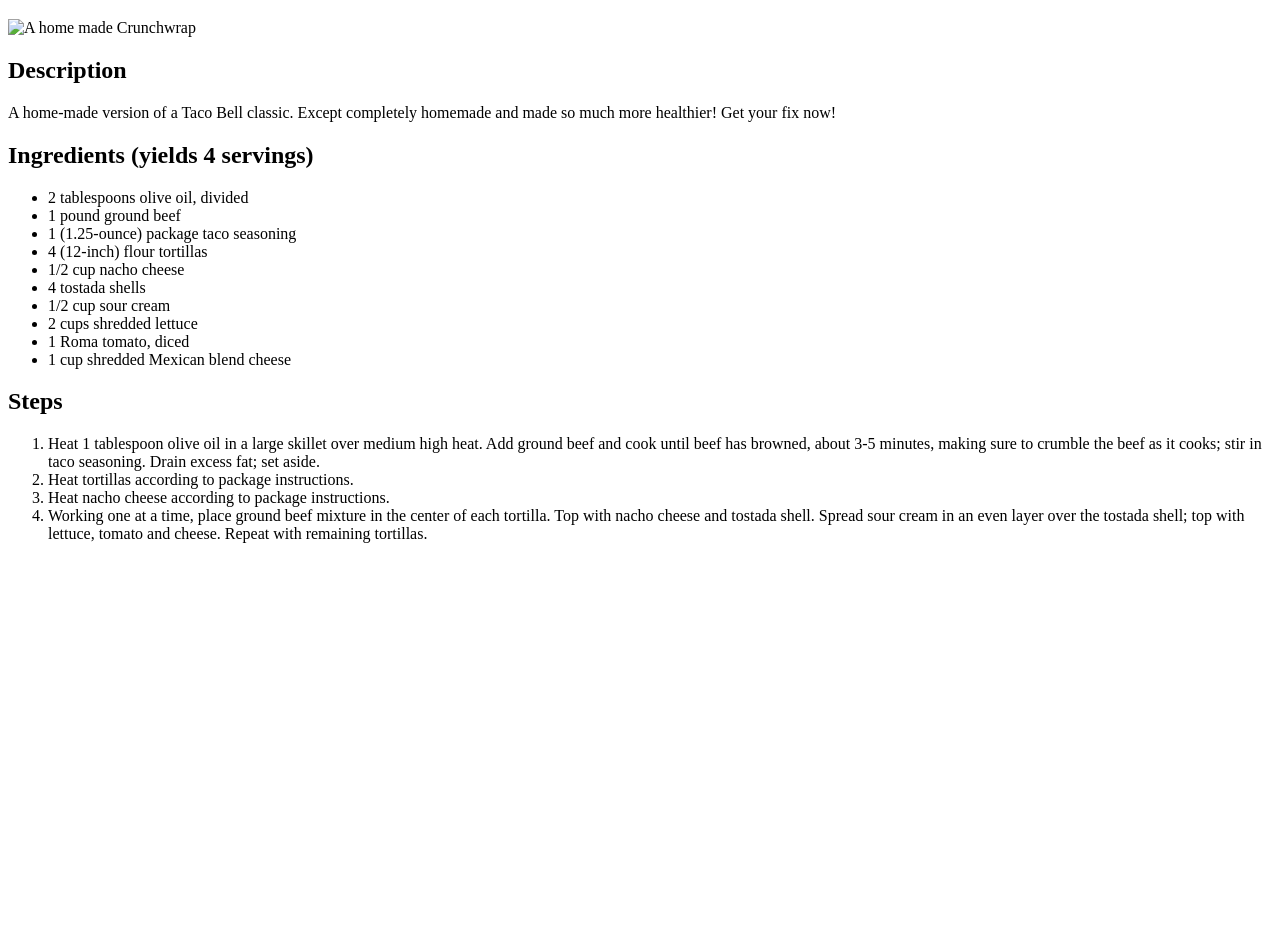
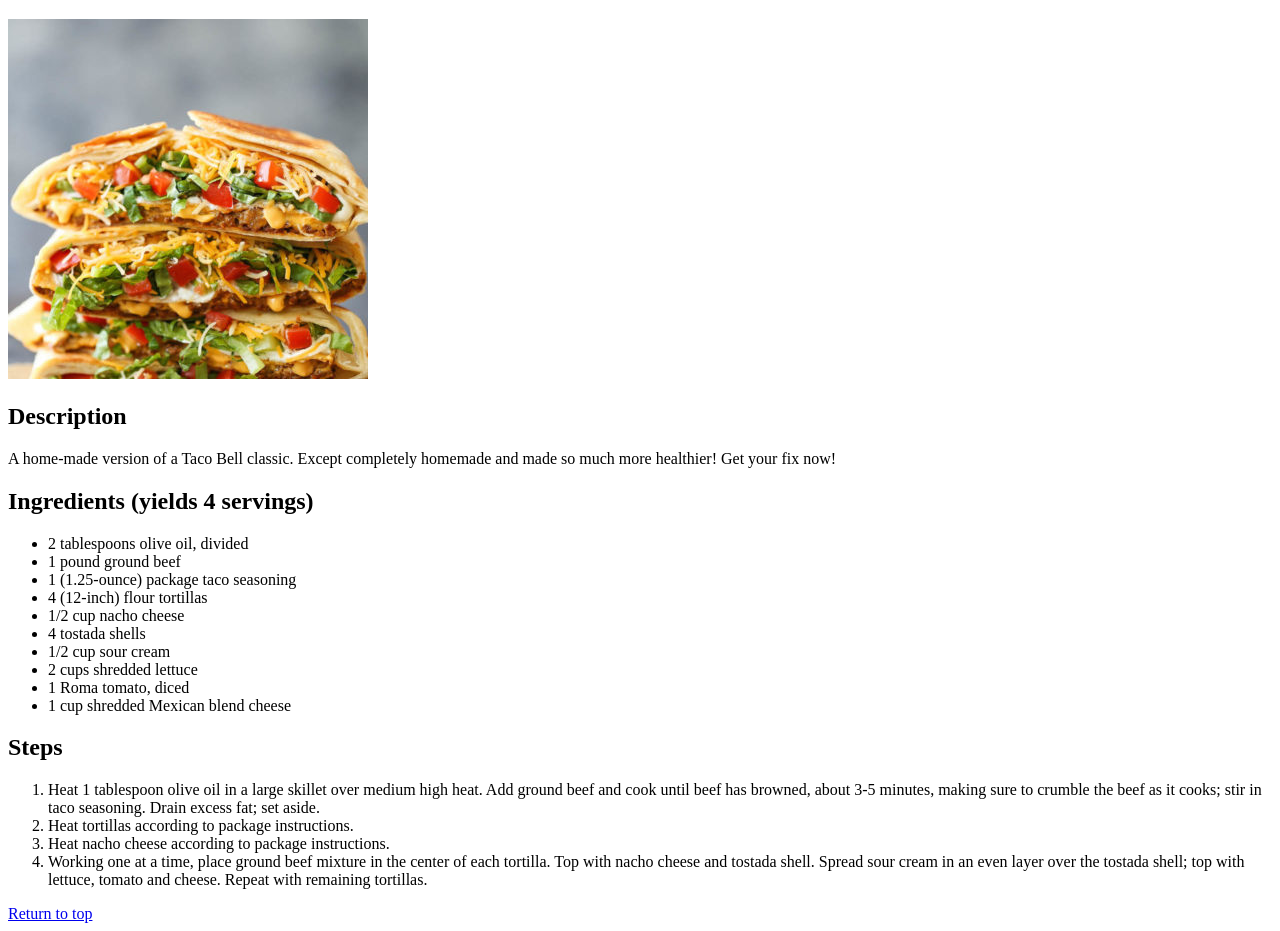
Before and after one commit to mattrose570/odin-recipes, a plain HTML site: page recipes/cw.html in a window 1280 px wide. Shown: the part 61-992 px from the top of the page. Before the commit the page ends 800 px from the top, so only its background shows below. Drawn offline with Linux system fonts and the light colour scheme.

Commit message:
added return to top at the bottom of pages

```diff
--- a/recipes/cw.html
+++ b/recipes/cw.html
@@ -7,7 +7,7 @@
     <title>Crunchwrap</title>
 </head>
 <body>
-    <h1>Crunchwrap</h1>
+    <h1 id='header'>Crunchwrap</h1>
 
     <img src="../img/cw.jpg" alt="A home made Crunchwrap">
 
@@ -40,6 +40,6 @@
 
 
 
-
+    <a href="#header">Return to top</a>
 </body>
 </html>
```
Also changed, not shown: recipes/lasagna.html (+3 -3 lines), recipes/pizza.html (+2 -2 lines), img/cw.jpg (added).
